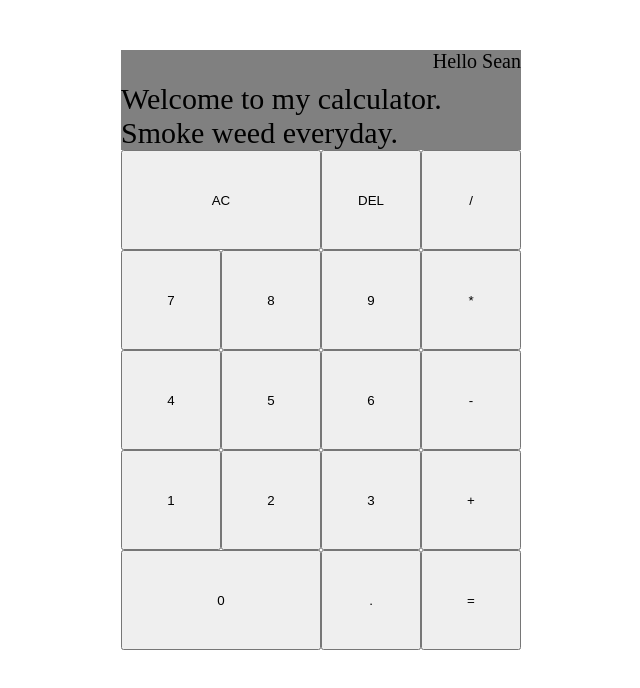
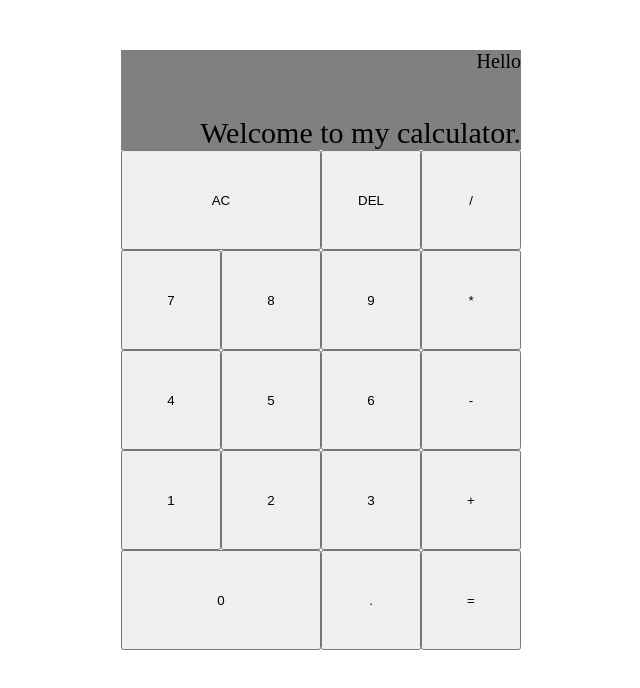
Before and after one commit to mneylan/CalcYouLater, a plain HTML site: page index.html in a window 1280 px wide. Shown: the whole page, without its empty margins (319-959 px from the left). Drawn offline with Linux system fonts and the light colour scheme.

Commit message:
Update index.html

```diff
--- a/index.html
+++ b/index.html
@@ -9,8 +9,8 @@
 <body>
 <div class="calculator-container">
      <div class ="output">
-        <div data-previous-operand class="running-output">Hello Sean</div>
-        <div data-current-operand class="display-output">Welcome to my calculator. Smoke weed everyday.</div>
+        <div data-previous-operand class="running-output">Hello</div>
+        <div data-current-operand class="display-output">Welcome to my calculator.</div>
      </div>
     <button data-allClear id="btnac" class="span-two">AC</button>
     <button data-delete>DEL</button>
```
